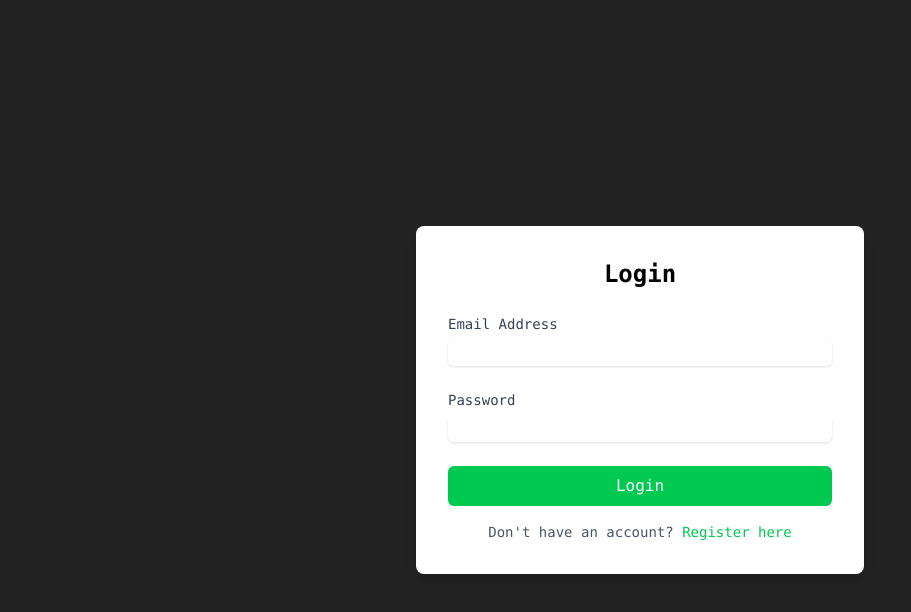
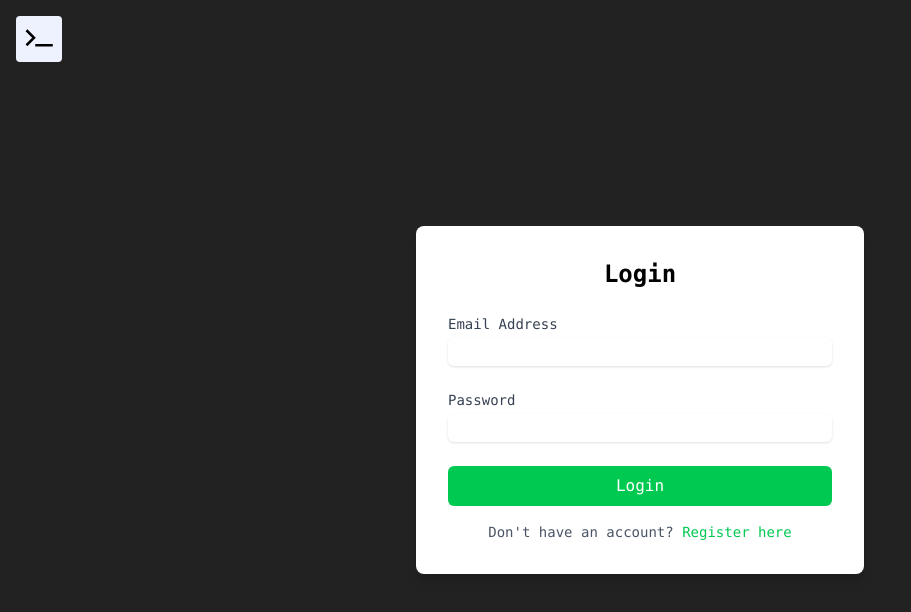
Before and after one commit to RivasJF/Jessy-Security-WebApp, a React (Vite) app: page /login in a window 1280 px wide. Shown: the top 612 px of the page, without its empty margins (0-911 px from the left). Built offline with nearby package versions, Linux system fonts and the light colour scheme.

Commit message:
style: home button and logout button

```diff
--- a/src/Features/Accounts/Components/LogoutButton.tsx
+++ b/src/Features/Accounts/Components/LogoutButton.tsx
@@ -1,4 +1,5 @@
 import { useAuthenticatedStore } from "../../../Store/Authenticated.store";
+import { ImEnter } from "react-icons/im";
 
 export default function LogoutButton() {
   const { logout } = useAuthenticatedStore();
@@ -7,10 +8,15 @@ export default function LogoutButton() {
   }
   return (
     <button
-      className="bg-indigo-50 text-black px-4 py-2 rounded hover:bg-sky-100"
+      className="bg-indigo-50 text-black px-4 py-2 rounded hover:bg-black hover:text-amber-50 flex items-center  gap-2"
       onClick={handleLogout}
     >
-      Logout
+      <ImEnter
+        className="text-3xl"
+      />
+      <p
+      className="text-lg"
+      >Logout</p>
     </button>
   );
 }
--- a/src/Features/Accounts/Components/TargetAdditionalInformation.tsx
+++ b/src/Features/Accounts/Components/TargetAdditionalInformation.tsx
@@ -1,7 +1,7 @@
-import type { AdditionalInformation } from "../../../Shared/Types/Domain/account/AccountResponse.type";
 import { useAuthenticatedStore } from "../../../Store/Authenticated.store";
 import { useState } from "react";
 import { decryptAdditionalInformation } from "../Services/Encriptyng.service";
+import type { AdditionalInformation } from "../../../Shared/Types/Domain/account/request/RegisterAccount.type";
 
 export default function TargetAdditionalInformation({
   data,
--- a/src/Features/Accounts/Pages/Dashboard.page.tsx
+++ b/src/Features/Accounts/Pages/Dashboard.page.tsx
@@ -2,6 +2,7 @@ import { NavLink } from "react-router";
 import TargetAccount from "../Components/TargetAccount";
 import LogoutButton from "../Components/LogoutButton";
 import { useGetListAccounts } from "../Hooks/ListAccounts.hook";
+import HomeButton from "../../../Shared/Components/HomeButton";
 
 export default function Dashboard() {
   const {
@@ -13,6 +14,7 @@ export default function Dashboard() {
 
   return (
     <div className="flex flex-col items-center min-h-screen min-w-screen">
+      <HomeButton />
       <header className="flex flex-col w-4/5 pt-6">
         <h1 className="text-4xl font-bold mb-4 text-green-50 text-center">
           Accounts
@@ -38,7 +40,7 @@ export default function Dashboard() {
         )}
       </section>
 
-      <div className="fixed top-4 left-4">
+      <div className="fixed top-4 right-4">
         <LogoutButton />
       </div>
 
--- a/src/Features/Auth/Pages/Login.page.tsx
+++ b/src/Features/Auth/Pages/Login.page.tsx
@@ -1,6 +1,7 @@
 import { Navigate, NavLink } from "react-router";
 import { useAuthenticatedStore } from "../../../Store/Authenticated.store";
 import { useLoginForm } from "../hooks/useLoginForm";
+import HomeButton from "../../../Shared/Components/HomeButton";
 
 export default function Login() {
   const { formData, handleChange, handleSubmit , error, isLoading } = useLoginForm();
@@ -12,6 +13,7 @@ export default function Login() {
 
   return (
     <section className="flex h-screen items-center justify-center">
+      <HomeButton />
       <div className="w-full max-w-md rounded-lg bg-white p-8 shadow-lg">
         <h2 className="mb-6 text-center text-2xl font-bold text-black">
           Login
--- a/src/Features/Auth/Pages/Register.page.tsx
+++ b/src/Features/Auth/Pages/Register.page.tsx
@@ -1,6 +1,7 @@
 import { Navigate, NavLink } from "react-router";
 import { useRegisterForm } from "../hooks/useRegisterForm";
 import { useAuthenticatedStore } from "../../../Store/Authenticated.store";
+import HomeButton from "../../../Shared/Components/HomeButton";
 
 export default function Register() {
   const { formData, handleChange, handleSubmit } = useRegisterForm();
@@ -12,6 +13,7 @@ export default function Register() {
 
   return (
     <section className="flex h-screen items-center justify-center">
+      <HomeButton />
       <div className="w-full max-w-md rounded-lg bg-zinc-50 p-8 shadow-lg">
         <h2 className="mb-6 text-center text-2xl font-bold text-black">
           Register
--- /dev/null
+++ b/src/Shared/Components/HomeButton.tsx
@@ -0,0 +1,17 @@
+import { useNavigate } from "react-router";
+import { GrTerminal } from "react-icons/gr"
+
+export default function HomeButton() {
+  const navigate = useNavigate();
+
+  return (
+    <button
+      className="absolute top-4 left-4 bg-indigo-50 text-black px-2 py-2 rounded hover:bg-black hover:text-amber-50 hover:border hover:border-zinc-50 flex items-center flex-col gap-2"
+      onClick={() => navigate("/")}
+    >
+      <GrTerminal
+        className="text-3xl"
+      />
+    </button>
+  );
+}
```
